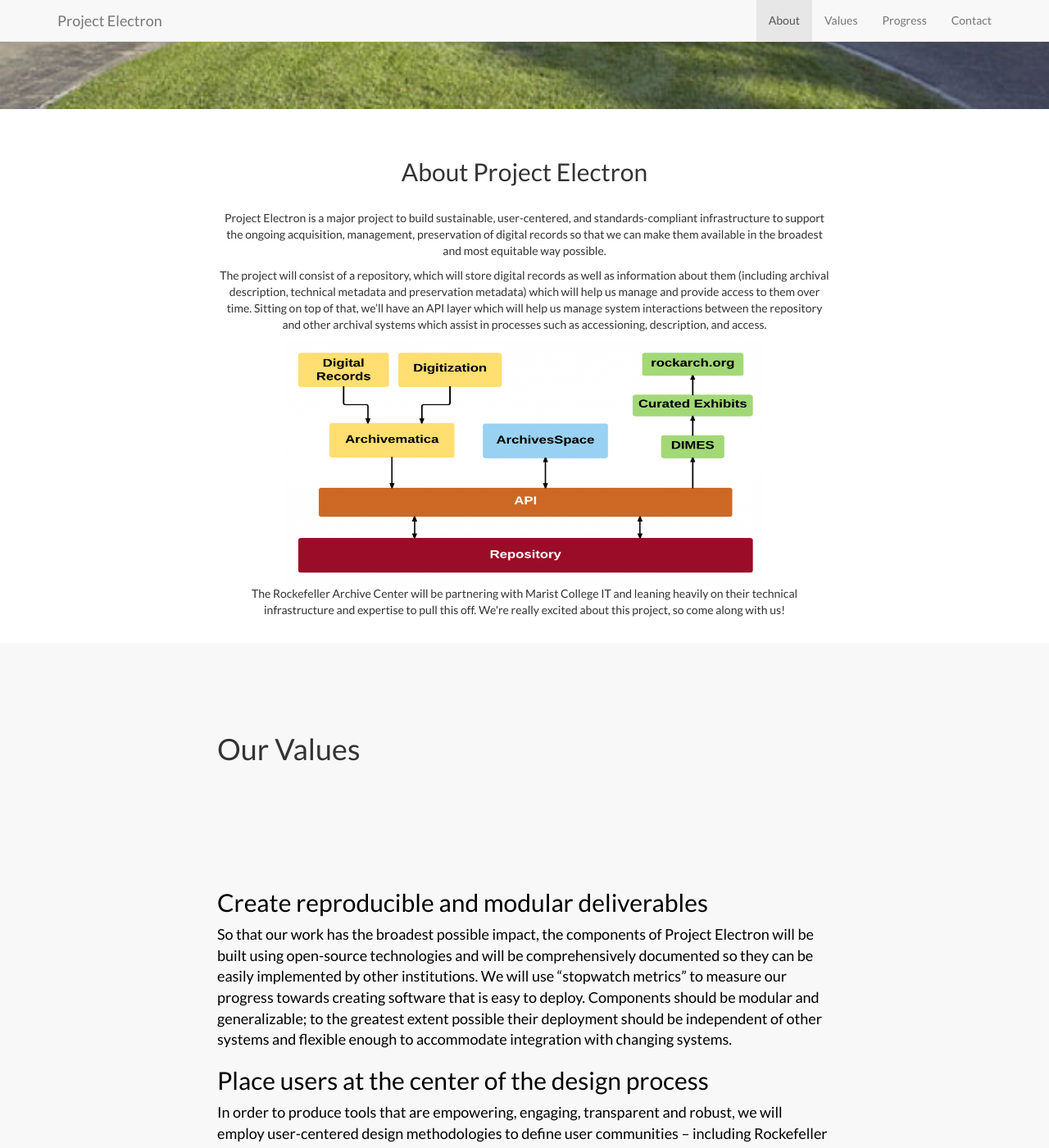
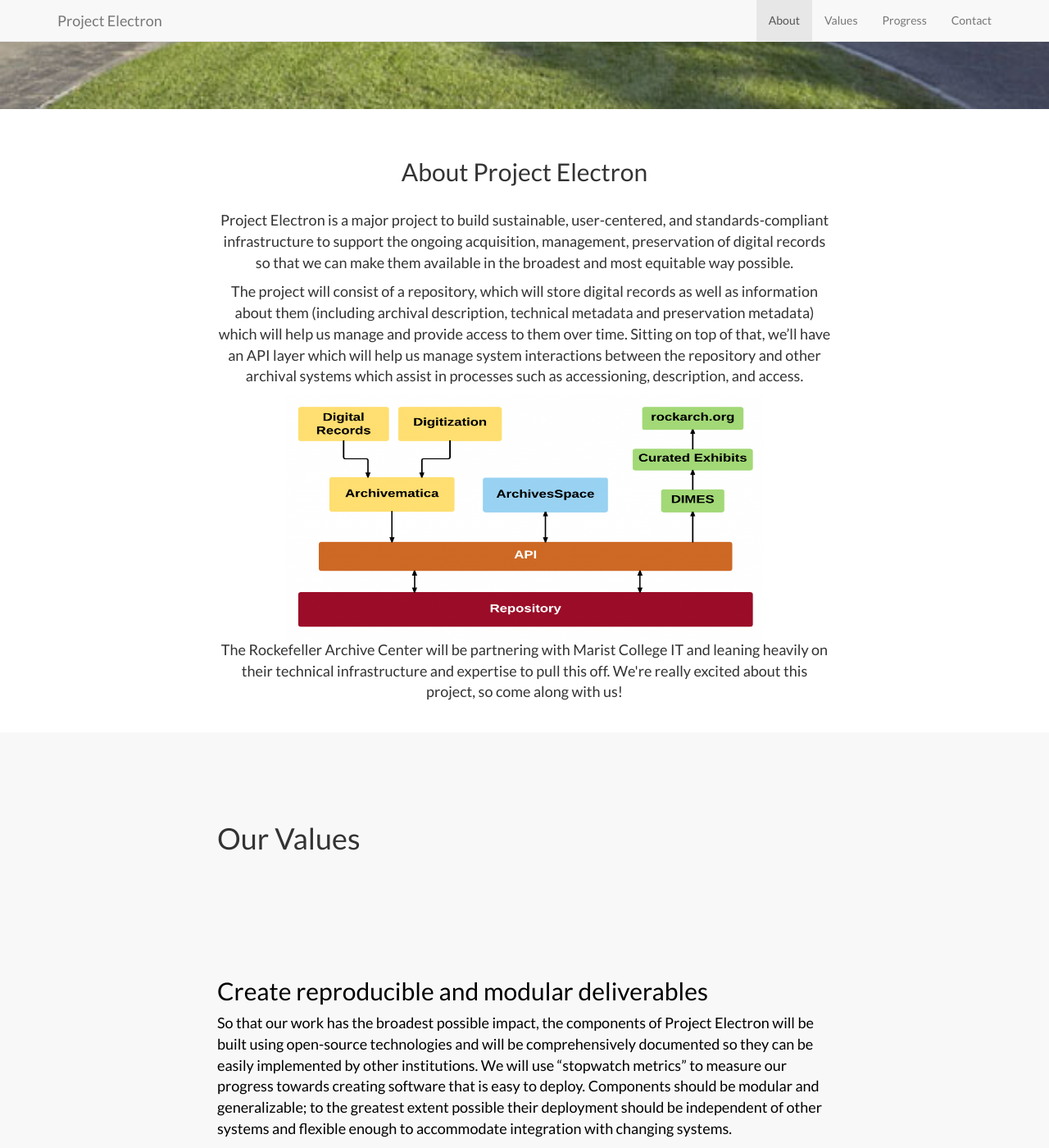
Before and after one commit to RockefellerArchiveCenter/project_electron, a Jekyll site: the page built from index.html, in a window 1280 px wide and 1400 px high, scrolled down 644 px. Shown: the whole window at 82% size. Built offline with Jekyll 4.4.1, drawn with Linux system fonts in a browser that asks for light colours.

Commit message:
Changing font size in About

```diff
--- a/_includes/about.html
+++ b/_includes/about.html
@@ -5,11 +5,13 @@
           <br/><br/>
           <h2>About Project Electron</h2>
           <br/>
+          <div class="about">
             <p>Project Electron is a major project to build sustainable, user-centered, and standards-compliant infrastructure to support the ongoing acquisition, management, preservation of digital records so that we can make them available in the broadest and most equitable way possible.</p>
             <p>The project will consist of a repository, which will store digital records as well as information about them (including archival description, technical metadata and preservation metadata) which will help us manage and provide access to them over time. Sitting on top of that, we’ll have an API layer which will help us manage system interactions between the repository and other archival systems which assist in processes such as accessioning, description, and access.</p>
             <img src="/project_electron/img/project_electron.png" alt="Project Electron outline" align="middle" width="584" height="298">
             <p>The Rockefeller Archive Center will be partnering with Marist College IT and leaning heavily on their technical infrastructure and expertise to pull this off. We're really excited about this project, so come along with us!</p>
             <br/>
+          </div>
         </div>
     </div>
 </section>
--- a/css/landing-page.css
+++ b/css/landing-page.css
@@ -173,3 +173,7 @@ p.copyright {
 .values {
   font-size: 18px;
 }
+
+.about {
+  font-size: 18px;
+}
```
